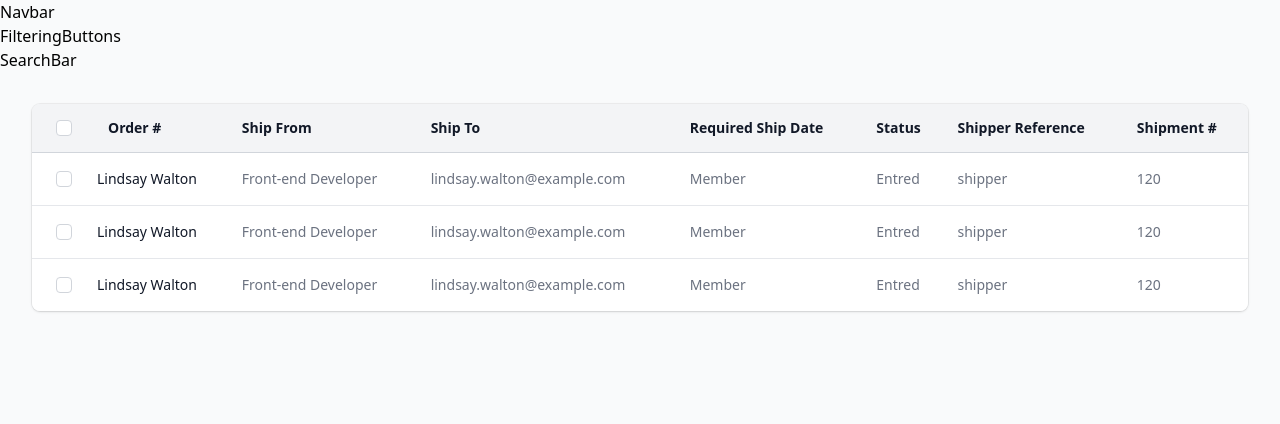
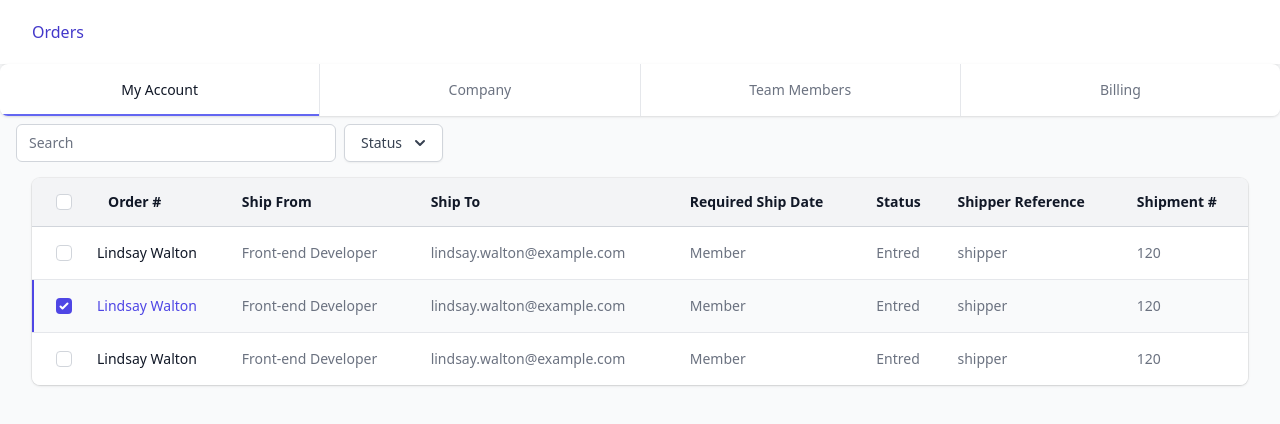
Before and after one commit to SeifMohy/Shipping-Dashboard, a React (Create React App) app: page / in a window 1280 px wide. Shown: the top 424 px of the page. Built offline with nearby package versions, Linux system fonts and the light colour scheme.

Commit message:
ui setup

```diff
--- a/package.json
+++ b/package.json
@@ -3,6 +3,8 @@
   "version": "0.1.0",
   "private": true,
   "dependencies": {
+    "@headlessui/react": "^1.6.6",
+    "@heroicons/react": "^1.0.6",
     "@tailwindcss/forms": "^0.5.2",
     "@testing-library/jest-dom": "^5.16.4",
     "@testing-library/react": "^13.3.0",
--- /dev/null
+++ b/src/Components/dropDown.tsx
@@ -0,0 +1,61 @@
+import React, { useState } from "react";
+import { Fragment } from "react";
+import { Menu, Transition } from "@headlessui/react";
+import { ChevronDownIcon } from "@heroicons/react/solid";
+
+function classNames(...classes: string[]) {
+  return classes.filter(Boolean).join(" ");
+}
+
+const options = ["Entered", "Shipped", "Delivered", "Invoiced"];
+
+const DropDown = () => {
+  const [option, setOption] = useState("Status");
+  return (
+    <Menu as="div" className="mx-2 z-10 relative inline-block text-left">
+      <div>
+        <Menu.Button className="inline-flex justify-center w-full rounded-md border border-gray-300 shadow-sm px-4 py-2 bg-white text-sm font-medium text-gray-700 hover:bg-gray-50 focus:outline-none focus:ring-2 focus:ring-offset-2 focus:ring-offset-gray-100 focus:ring-cyan-500">
+          {option}
+          <ChevronDownIcon className="-mr-1 ml-2 h-5 w-5" aria-hidden="true" />
+        </Menu.Button>
+      </div>
+
+      <Transition
+        as={Fragment}
+        enter="transition ease-out duration-100"
+        enterFrom="transform opacity-0 scale-95"
+        enterTo="transform opacity-100 scale-100"
+        leave="transition ease-in duration-75"
+        leaveFrom="transform opacity-100 scale-100"
+        leaveTo="transform opacity-0 scale-95"
+      >
+        <Menu.Items className="origin-top-right absolute right-0 mt-2 w-56 rounded-md shadow-lg bg-white ring-1 ring-black ring-opacity-5 focus:outline-none">
+          <div className="py-1">
+            {options.map((option) => {
+              return (
+                <Menu.Item key={option}>
+                  {({ active }) => (
+                    <button
+                      onClick={() => {
+                        setOption(option);
+                      }}
+                      type="submit"
+                      className={classNames(
+                        active ? "bg-gray-100 text-gray-900" : "text-gray-700",
+                        "block w-full text-left px-4 py-2 text-sm"
+                      )}
+                    >
+                      {option}
+                    </button>
+                  )}
+                </Menu.Item>
+              );
+            })}
+          </div>
+        </Menu.Items>
+      </Transition>
+    </Menu>
+  );
+};
+
+export default DropDown;
--- a/src/Components/filteringButtons.tsx
+++ b/src/Components/filteringButtons.tsx
@@ -1,9 +1,67 @@
-import React from 'react'
+import React from "react";
 
 const FilteringButtons = () => {
+  const tabs = [
+    { name: "My Account", href: "#", current: true },
+    { name: "Company", href: "#", current: false },
+    { name: "Team Members", href: "#", current: false },
+    { name: "Billing", href: "#", current: false },
+  ];
+
+  function classNames(...classes: string[]) {
+    return classes.filter(Boolean).join(" ");
+  }
   return (
-    <div>FilteringButtons</div>
-  )
-}
+    <div>
+      <div className="sm:hidden">
+        <label htmlFor="tabs" className="sr-only">
+          Select a tab
+        </label>
+        {/* Use an "onChange" listener to redirect the user to the selected tab URL. */}
+        <select
+          id="tabs"
+          name="tabs"
+          className="block w-full focus:ring-indigo-500 focus:border-indigo-500 border-gray-300 rounded-md"
+          // defaultValue={tabs.find((tab) => tab.current).name}
+        >
+          {tabs.map((tab) => (
+            <option key={tab.name}>{tab.name}</option>
+          ))}
+        </select>
+      </div>
+      <div className="hidden sm:block">
+        <nav
+          className="relative z-0 rounded-lg shadow flex divide-x divide-gray-200"
+          aria-label="Tabs"
+        >
+          {tabs.map((tab, tabIdx) => (
+            <a
+              key={tab.name}
+              href={tab.href}
+              className={classNames(
+                tab.current
+                  ? "text-gray-900"
+                  : "text-gray-500 hover:text-gray-700",
+                tabIdx === 0 ? "rounded-l-lg" : "",
+                tabIdx === tabs.length - 1 ? "rounded-r-lg" : "",
+                "group relative min-w-0 flex-1 overflow-hidden bg-white py-4 px-4 text-sm font-medium text-center hover:bg-gray-50 focus:z-10"
+              )}
+              aria-current={tab.current ? "page" : undefined}
+            >
+              <span>{tab.name}</span>
+              <span
+                aria-hidden="true"
+                className={classNames(
+                  tab.current ? "bg-indigo-500" : "bg-transparent",
+                  "absolute inset-x-0 bottom-0 h-0.5"
+                )}
+              />
+            </a>
+          ))}
+        </nav>
+      </div>
+    </div>
+  );
+};
 
-export default FilteringButtons
+export default FilteringButtons;
--- a/src/Components/navbar.tsx
+++ b/src/Components/navbar.tsx
@@ -1,9 +1,13 @@
-import React from 'react'
+import React from "react";
 
 const Navbar = () => {
   return (
-    <div>Navbar</div>
-  )
-}
+    <div className=" shadow-lg marker:m-2 max-w-7xl mx-auto px-4 sm:px-6 lg:px-8 bg-white">
+      <div className="flex items-center h-16">
+        <div className="text-indigo-700">Orders</div>
+      </div>
+    </div>
+  );
+};
 
-export default Navbar
+export default Navbar;
--- a/src/Components/searchBar.tsx
+++ b/src/Components/searchBar.tsx
@@ -1,9 +1,28 @@
-import React from 'react'
+import React from "react";
+import DropDown from "./dropDown";
 
 const SearchBar = () => {
   return (
-    <div>SearchBar</div>
-  )
-}
+    <div>
+      <div className="px-2 flex m-2">
+        <div className="w-full sm:max-w-xs">
+          <label htmlFor="search" className="sr-only">
+            Search
+          </label>
+          <div>
+            <input
+              id="search"
+              name="search"
+              className="block w-full bg-white border border-gray-300 rounded-md text-sm placeholder-gray-500 focus:outline-none focus:text-gray-900 focus:placeholder-gray-400 focus:ring-1 focus:ring-indigo-500 focus:border-indigo-500 sm:text-sm"
+              placeholder="Search"
+              type="search"
+            />
+          </div>
+        </div>
+        <DropDown />
+      </div>
+    </div>
+  );
+};
 
-export default SearchBar
+export default SearchBar;
--- a/src/Components/tabels.tsx
+++ b/src/Components/tabels.tsx
@@ -1,5 +1,6 @@
 import React from "react";
 
+//TODO: fix as requested
 const shipments = [
   {
     OrderNumb: "Lindsay Walton",
@@ -19,7 +20,7 @@ const shipments = [
     Status: "Entred",
     ShipperReference: "shipper",
     ShipmentNumb: "120",
-    checked: false,
+    checked: true,
   },
   {
     OrderNumb: "Lindsay Walton",
@@ -41,7 +42,7 @@ const Tabels = () => {
   return (
     <div className="px-4 sm:px-6 lg:px-8">
       <div className="sm:flex sm:items-center"></div>
-      <div className="mt-8 flex flex-col">
+      <div className="mt-2 flex flex-col">
         <div className="-my-2 -mx-4 overflow-x-auto sm:-mx-6 lg:-mx-8">
           <div className="inline-block min-w-full py-2 align-middle md:px-6 lg:px-8">
             <div className="relative overflow-hidden shadow ring-1 ring-black ring-opacity-5 md:rounded-lg">
```
Also changed, not shown: 1 other file (tests, documents, lock files or other folders).
